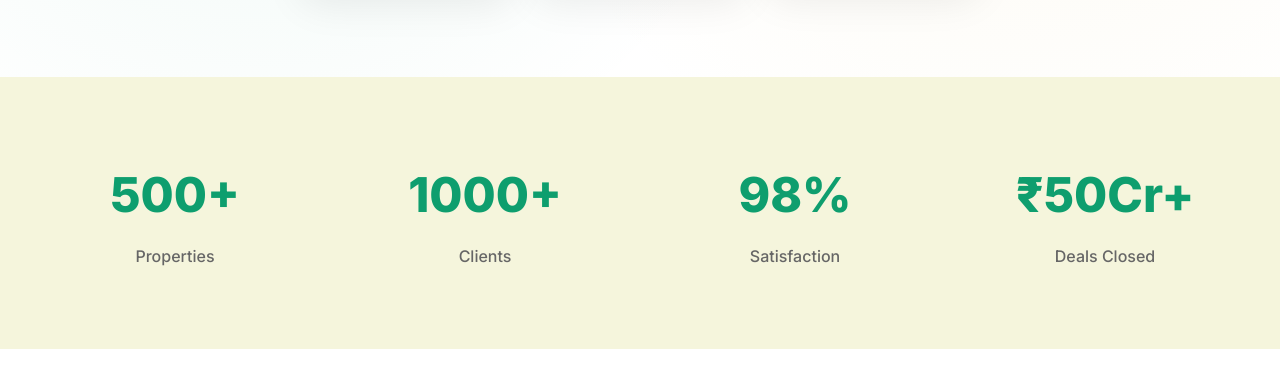
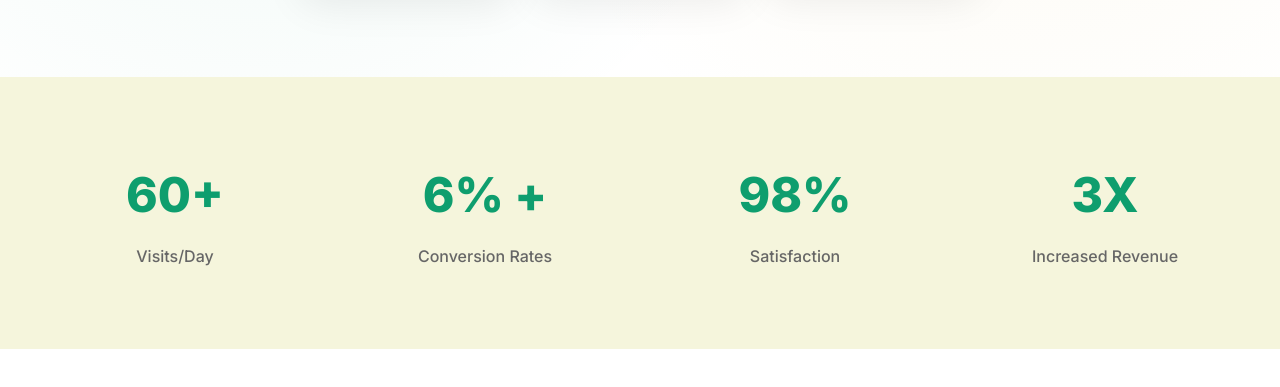
Before and after one commit to ToolVerse108/aaria, a plain HTML site: page seller.html in a window 1280 px wide. Shown: the part 743-1130 px from the top of the page. Drawn offline with nearby package versions, Linux system fonts and the light colour scheme.

Commit message:
Update seller.html

```diff
--- a/seller.html
+++ b/seller.html
@@ -775,20 +775,20 @@
         <div class="container">
             <div class="trust-grid">
                 <div class="trust-item fade-in">
-                    <h3>500+</h3>
-                    <p>Properties</p>
+                    <h3>60+</h3>
+                    <p>Visits/Day</p>
                 </div>
                 <div class="trust-item fade-in">
-                    <h3>1000+</h3>
-                    <p>Clients</p>
+                    <h3>6% +</h3>
+                    <p>Conversion Rates</p>
                 </div>
                 <div class="trust-item fade-in">
                     <h3>98%</h3>
                     <p>Satisfaction</p>
                 </div>
                 <div class="trust-item fade-in">
-                    <h3>₹50Cr+</h3>
-                    <p>Deals Closed</p>
+                    <h3>3X</h3>
+                    <p>Increased Revenue</p>
                 </div>
             </div>
         </div>
```
